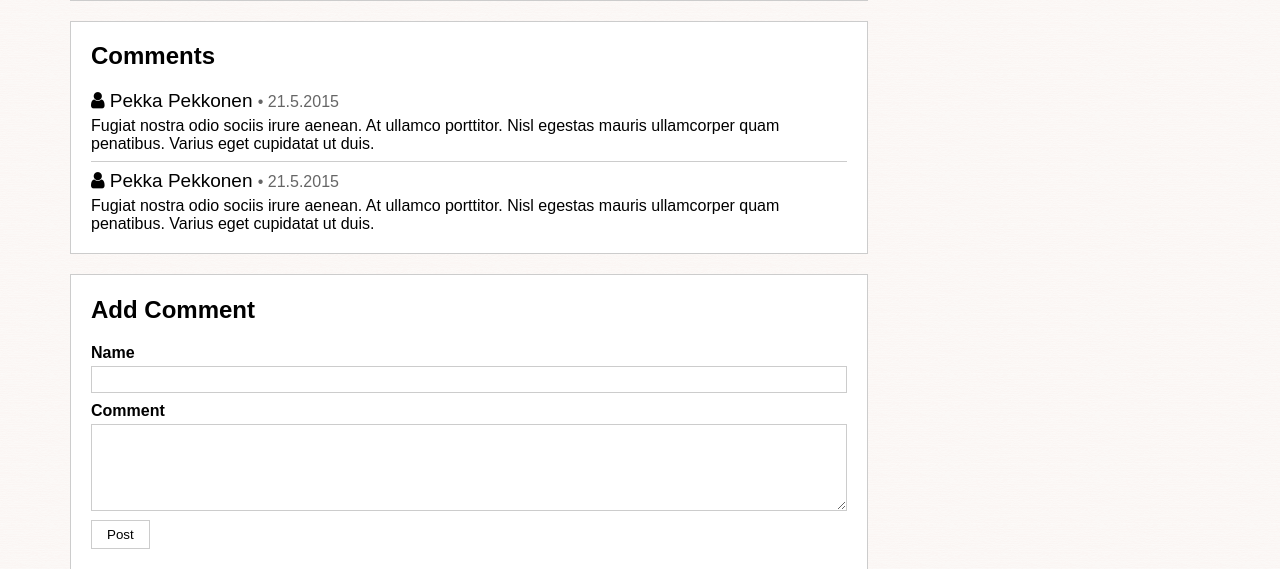
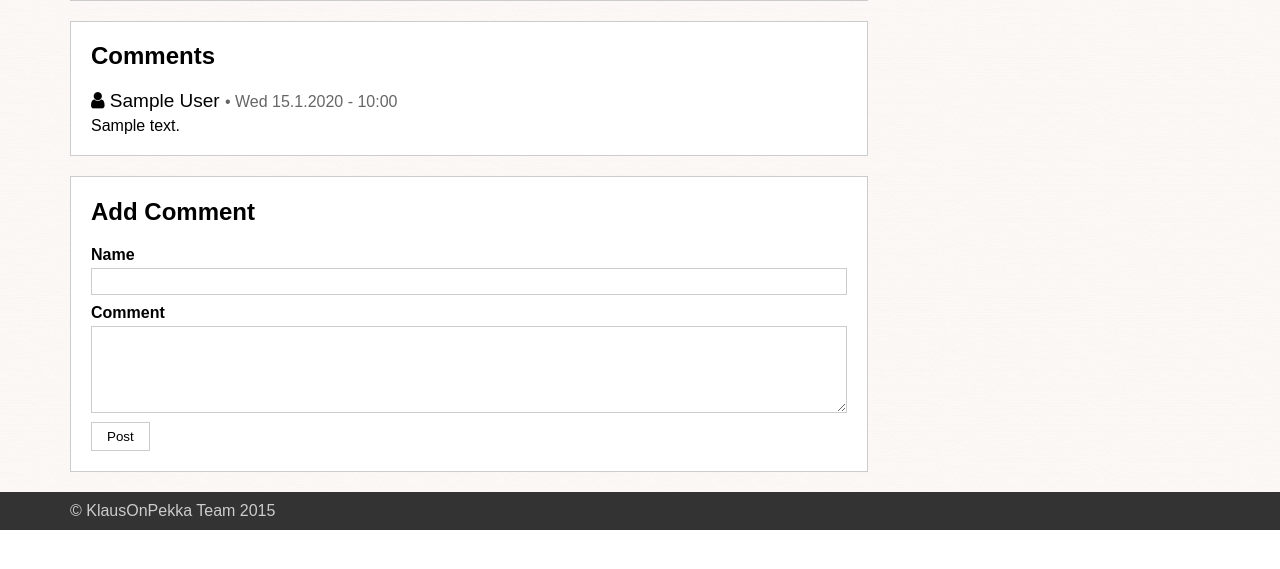
Before and after one commit to henrikra/blogi, a PHP site: page /post.php in a window 1280 px wide. Shown: the part 886-1455 px from the top of the page. After the commit the page ends 1416 px from the top, so only its background shows below. Run offline with PHP 8.4, Linux system fonts and the light colour scheme; data comes from the database, SQL or seed files in the repository; tables that the repository leaves empty hold one stand-in row (values such as "Sample post"); some libraries are stand-ins or nearby versions.

Commit message:
Template hakee tietokannasta kommentit

```diff
--- a/post.php
+++ b/post.php
@@ -10,6 +10,7 @@
 
 	<?php
 	include_once('database.php');
+	include_once('helpers.php');
 
 
 	$sql = "SELECT * FROM post WHERE postId = :postId";
@@ -62,29 +63,31 @@
 				<div id="comments" class="panel">
 					<div class="panel-container">
 						<h2>Comments</h2>
-						<div class="comment">
-							<div class="comment-meta">
-								<span class="comment-author">
-									<i class="fa fa-user"></i> Pekka Pekkonen
-								</span>
-								<span class="comment-date">&bull; 21.5.2015</span>
+
+						<?php
+						$sql = "SELECT commentAuthor, commentDatetime, commentContent FROM postcomment WHERE postId = :postId;";
+						$stmt = $handler->prepare($sql);
+
+						$stmt->bindParam(':postId', $postId, PDO::PARAM_INT);
+						$stmt->execute();
+						?>
+						<?php
+						$counter = 0;
+						while($r = $stmt->fetch(PDO::FETCH_OBJ)) :
+							echo $counter > 0 ? '<hr>' : '';
+							?>
+							<div class="comment">
+								<div class="comment-meta">
+									<span class="comment-author">
+										<i class="fa fa-user"></i> <?php echo $r->commentAuthor; ?>
+									</span>
+									<span class="comment-date">&bull; <?php echo formatDate($r->commentDatetime); ?></span>
+								</div>
+								<div class="comment-content"><?php echo $r->commentContent; ?></div>
 							</div>
-							<div class="comment-content">
-								Fugiat nostra odio sociis irure aenean. At ullamco porttitor. Nisl egestas mauris ullamcorper quam penatibus. Varius eget cupidatat ut duis.
-							</div>
-						</div>
-						<hr>
-						<div class="comment">
-							<div class="comment-meta">
-								<span class="comment-author">
-									<i class="fa fa-user"></i> Pekka Pekkonen
-								</span>
-								<span class="comment-date">&bull; 21.5.2015</span>
-							</div>
-							<div class="comment-content">
-								Fugiat nostra odio sociis irure aenean. At ullamco porttitor. Nisl egestas mauris ullamcorper quam penatibus. Varius eget cupidatat ut duis.
-							</div>
-						</div>
+						<?php $counter++;
+						endwhile;
+						echo $counter < 1 ? 'Be first to comment this post!' : ''; ?>
 					</div>
 				</div><!-- comments -->
 
```
